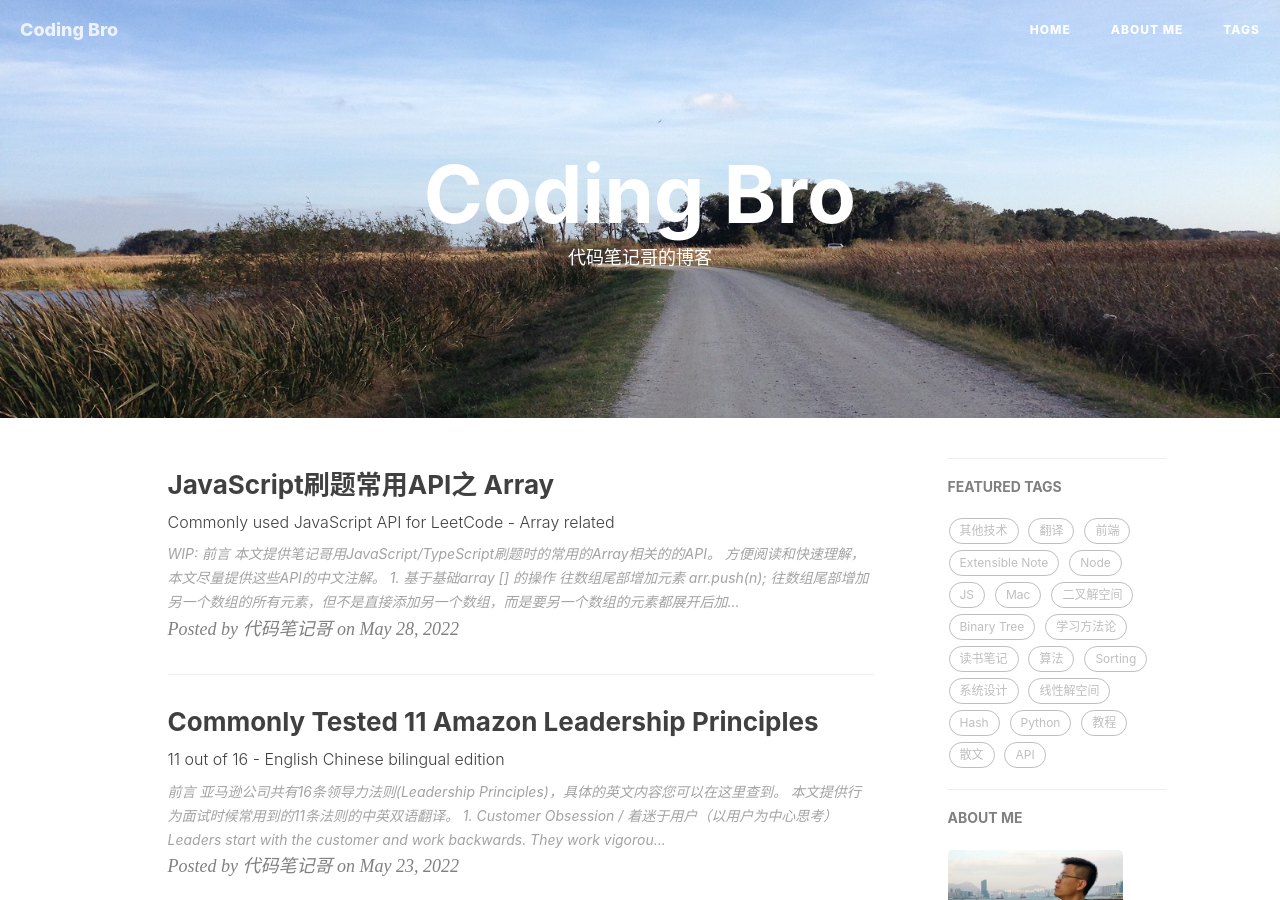
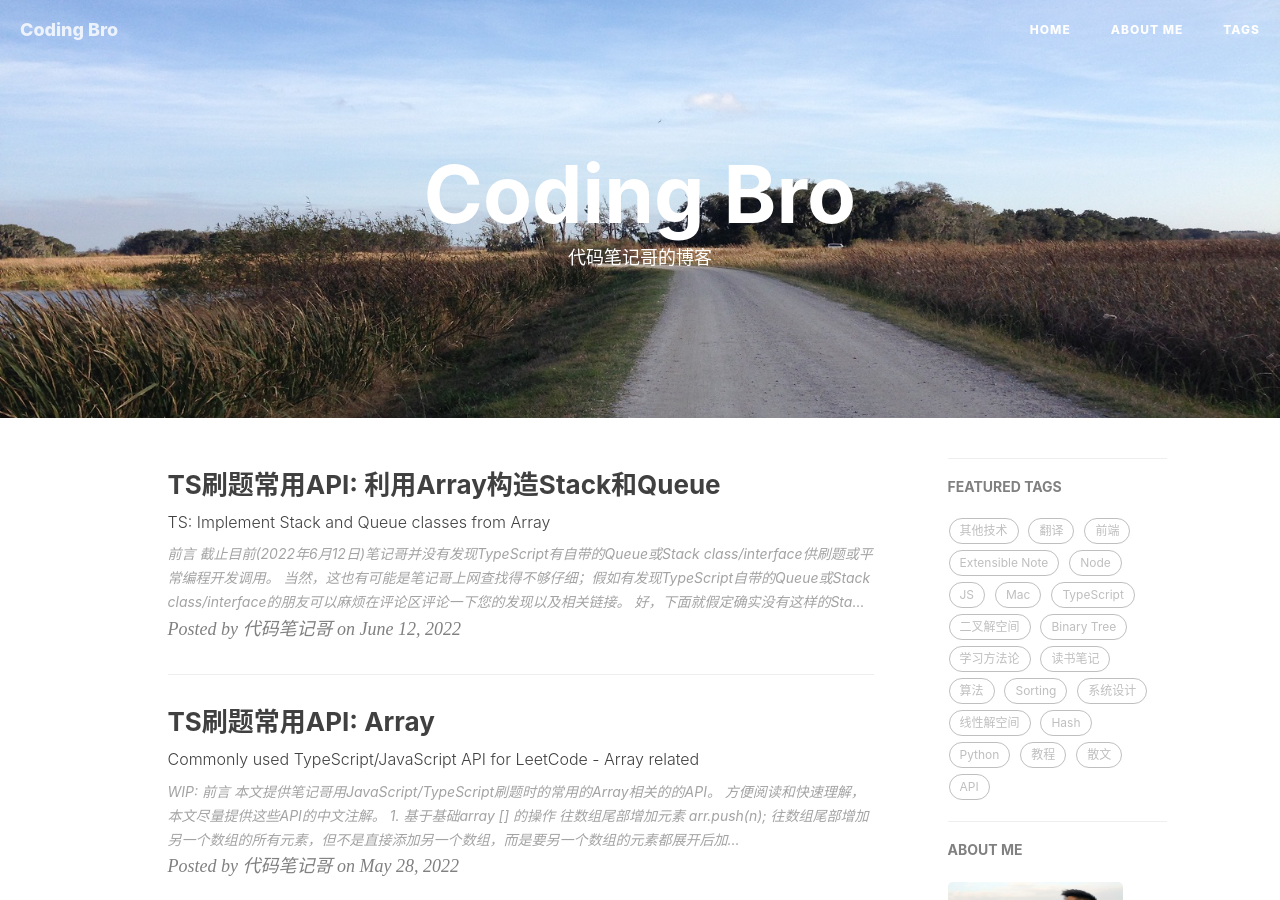
Before and after one commit to starwavelin/starwavelin.github.io, a Jekyll site: the page built from index.html, in a window 1280 px wide and 900 px high. Built offline with Jekyll 4.4.1, drawn with Linux system fonts in a browser that asks for light colours; nearby versions of some CDN libraries; the list of posts is cut into pages by our own code; comment, search, counter and statistics services are not loaded; some of the changed text lies outside the part shown.

Commit message:
feat: add article - use ts to implement stack and queue

````diff
--- a/_posts/2022-05-28-js-array-api.md
+++ b/_posts/2022-05-28-js-array-api.md
@@ -1,7 +1,7 @@
 ---
 layout:     post
-title:      "JavaScript刷题常用API之 Array"
-subtitle:   "Commonly used JavaScript API for LeetCode - Array related"
+title:      "TS刷题常用API: Array"
+subtitle:   "Commonly used TypeScript/JavaScript API for LeetCode - Array related"
 date:       2022-05-28
 author:     "代码笔记哥"
 header-img:
@@ -44,6 +44,16 @@ arr.splice(insertIndex, 0, ele1, ele2, ele_n);
 ```
 ```js
 arr.splice(insertIndex, 0, ...arr2);
+```
+
+4. 从数组头部删除并返回元素
+```js
+arr.shift(n);
+```
+
+5. 从数组尾部删除并返回元素
+```js
+arr.pop(n);  //这和 Stack相关的函数名称pop()刚好相同
 ```
 
 ### 2. 基于基础array [] 的使用callback function的操作
--- /dev/null
+++ b/_posts/2022-06-12-ts-api-stack-queue.md
@@ -0,0 +1,81 @@
+---
+layout:     post
+title:      "TS刷题常用API: 利用Array构造Stack和Queue"
+subtitle:   "TS: Implement Stack and Queue classes from Array"
+date:       2022-06-12
+author:     "代码笔记哥"
+header-img:
+tags:
+    - 算法
+    - TypeScript
+    - API
+---
+
+### 前言
+截止目前(2022年6月12日)笔记哥并没有发现TypeScript有自带的Queue或Stack class/interface供刷题或平常编程开发调用。
+当然，这也有可能是笔记哥上网查找得不够仔细；假如有发现TypeScript自带的Queue或Stack class/interface的朋友可以麻烦在评论区评论一下您的发现以及相关链接。
+好，下面就假定确实没有这样的Stack或Queue class，我自己利用TS有的Array及其相关方法来实现它们，供刷题和平日工作之用。
+
+### 1. 用Array实现Stack
+
+```ts
+export class Stack<T> {
+    private items: T[] = [];
+
+    constructor(items: T[]) {
+        this.items = items;
+    }
+
+    push = (...items: T[]) => this.items.push(items)
+
+    pop = () => this.items.pop()
+
+    peek = () => !this.length ? undefined : this.items[this.length - 1]
+
+    get length() {
+        return this.items.length;
+    }
+}
+```
+
+
+### 2. 用Array实现Queue
+
+```ts
+export class Queue<T> {
+    private items: T[] = [];
+
+    constructor(items: T[]) {
+        this.items = items;
+    }
+
+    enqueue = (...items: T[]) => this.items.push(items)
+
+    dequeue = () => this.items.shift()
+
+    peek = () => !this.length ? undefined : this.items[0]
+
+    get length() { return this.items.length }
+}
+```
+
+
+### 3. 小结
+
+上面两个实现，至少有两个与Array相关的函数是可以补充在先前的《TS刷题常用API: Array》笔记里的。
+
+1. 从数组头部删除并返回元素
+语法：
+```js
+arr.shift(n);
+```
+
+2. 从数组尾部删除并返回元素
+语法：
+```js
+arr.pop(n);  //这和 Stack相关的函数名称pop()刚好相同
+```
+
+### 总结
+
+您还有什么要补充的TypeScript刷题常用的与Stack， Queue相关的API或者应用吗？如果YES，请留言，不吝赐教。
````
Also changed, not shown: 1 other file.
